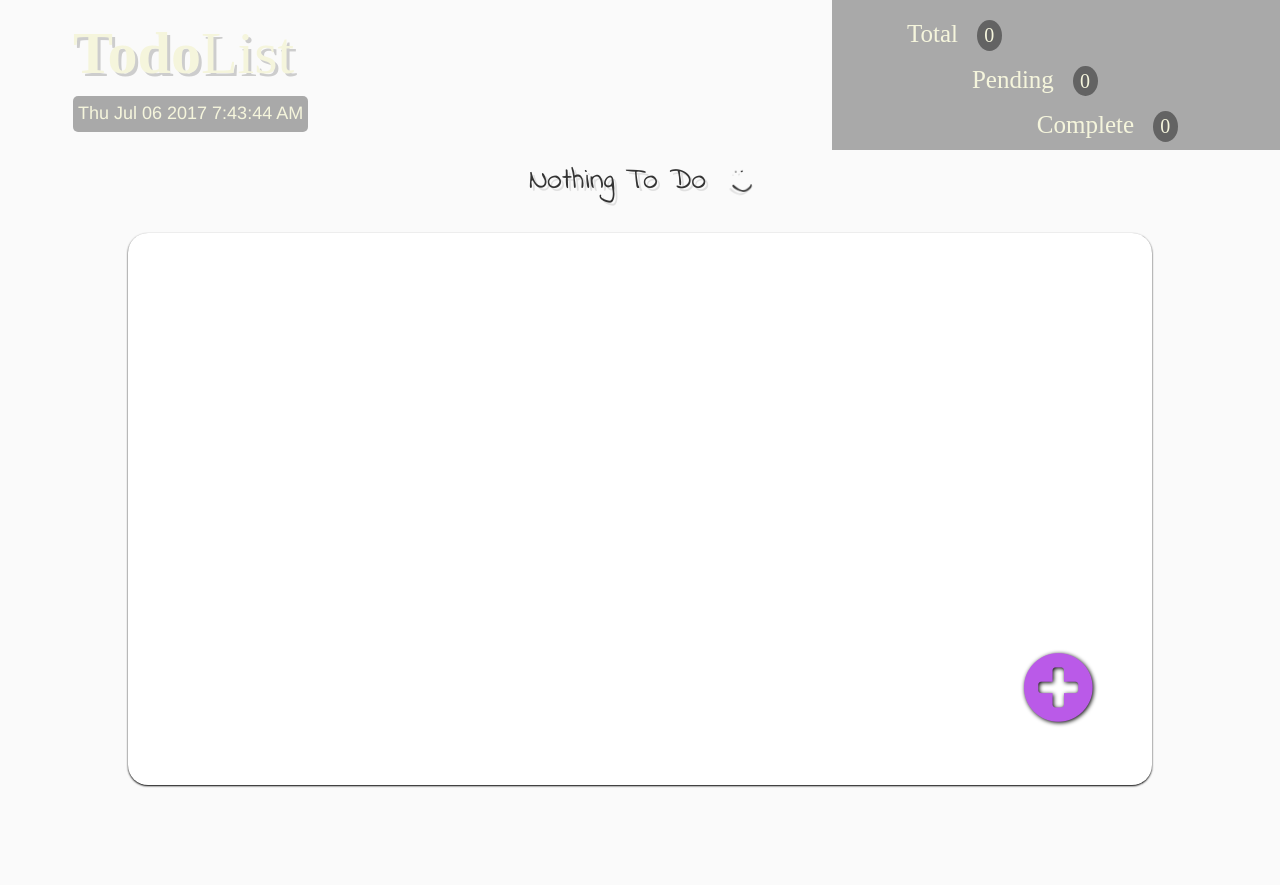
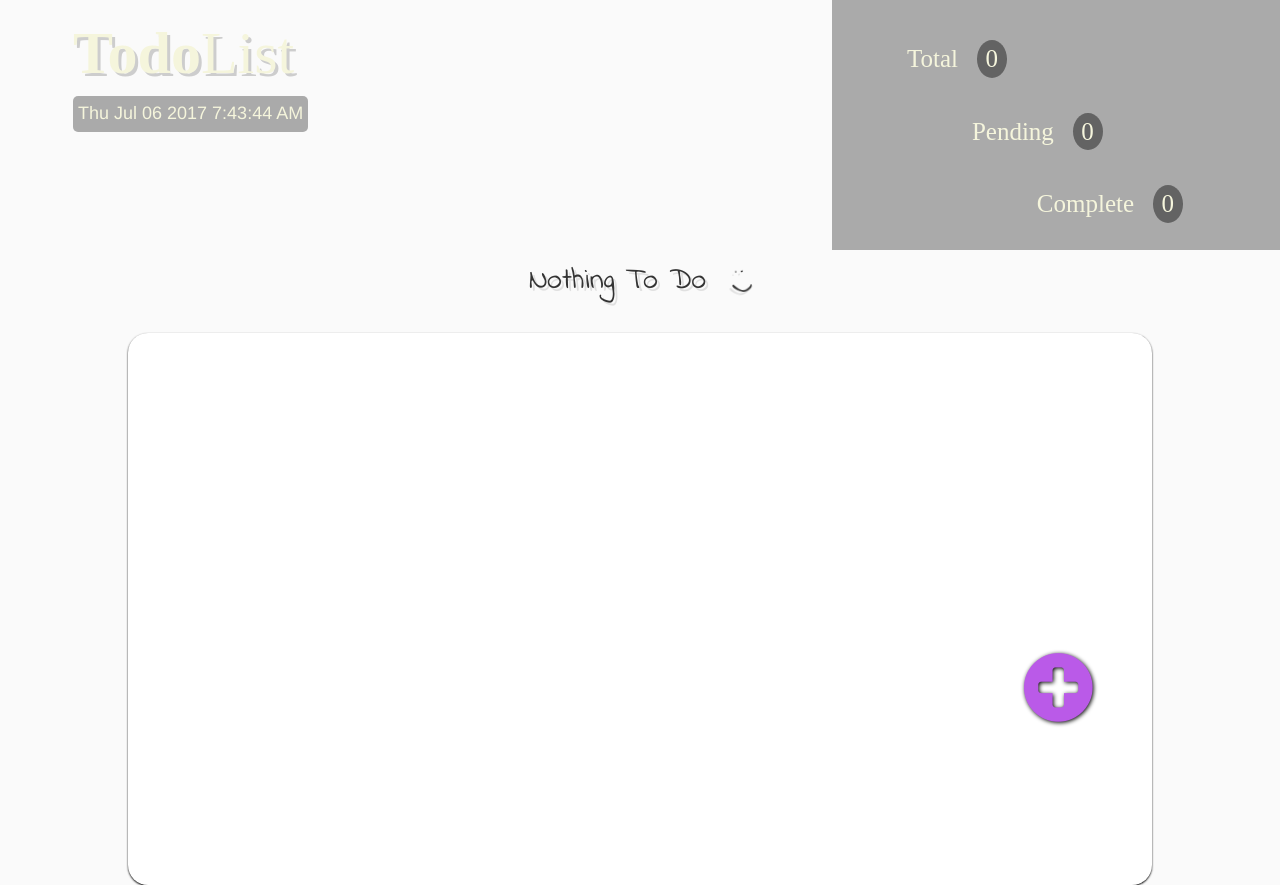
Before and after one commit to rohitmahor/TodoList, a plain HTML site: page newtodolist/index.html in a window 1280 px wide. Before the commit the page ends 800 px from the top, so only its background shows below. Drawn offline with nearby package versions, Linux system fonts and the light colour scheme; a web font is replaced by a local one.

Commit message:
Finally Done

```diff
--- a/newtodolist/style.css
+++ b/newtodolist/style.css
@@ -409,6 +409,19 @@ strike {
 
 @media screen and (min-width: 767px) {
 
+    header {
+        height: 250px;
+    }
+
+    header > #taskcount {
+        height: 250px;
+    }
+
+    header > #taskcount > span {
+        margin-top: 30px;
+        font-size: 25px;
+    }
+
     #date {
         font-size: 18px;
     }
@@ -430,9 +443,9 @@ strike {
 
     header > #taskcount  > #completed,  header > #taskcount  > #pending, header > #taskcount  > #total {
 /*        background: black;*/
-        width: 25px;
+        width: 30px;
         border-radius: 50%;
-        font-size: 20px;
+        /*font-size: 20px;*/
     }
 
     #taskcount > #span2{
```
